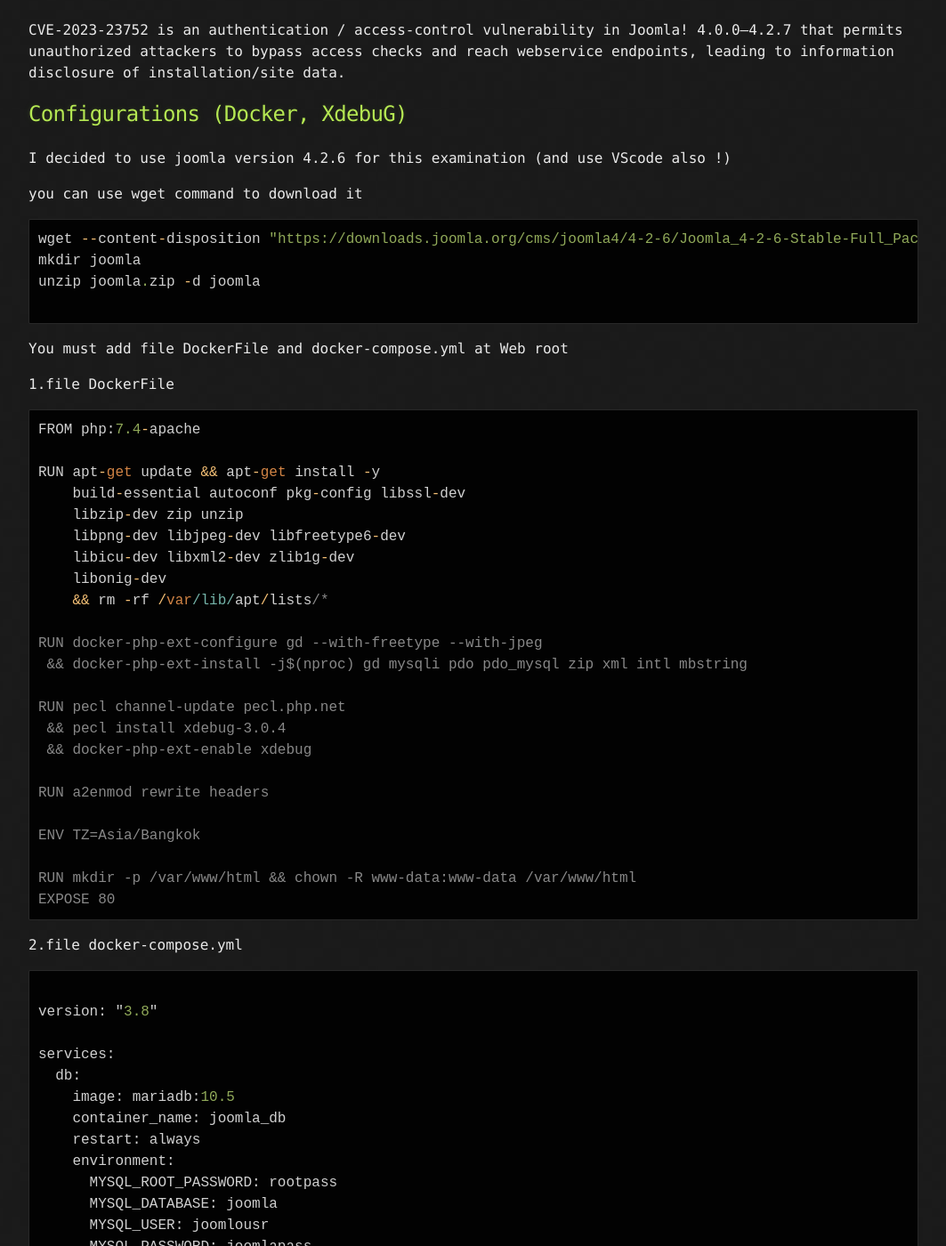
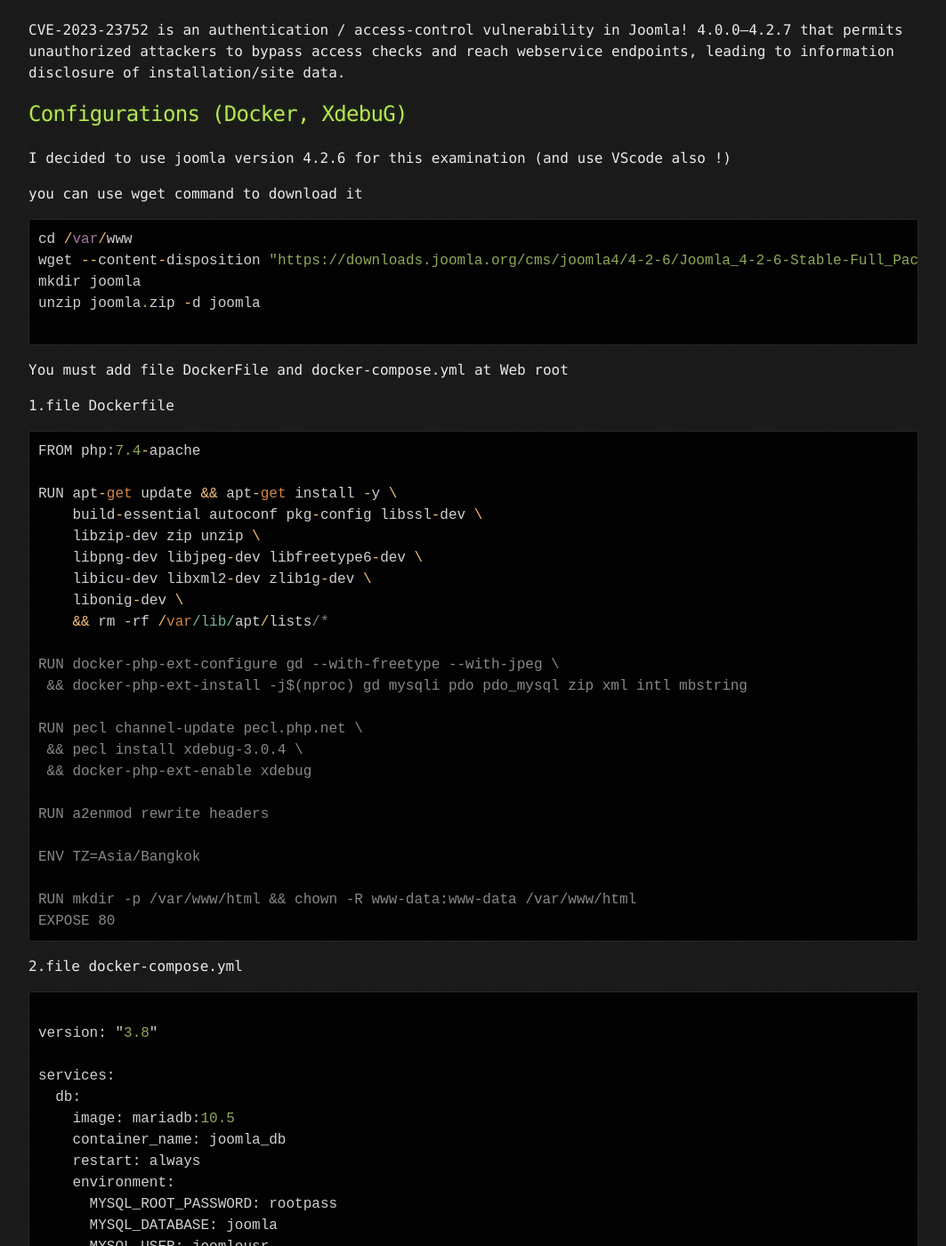
Before and after one commit to 0xki29/blog, a Jekyll site: the page built from _posts/2025-10-30-phan-tich-CVE-2023-23752.md, in a window 1280 px wide and 1400 px high, scrolled down 410 px. Shown: the whole window at 89% size, without its empty margins (108-1171 px from the left). Built offline with Jekyll 4.4.1, drawn with Linux system fonts in a browser that asks for light colours; some of the changed text lies outside the part shown.

Commit message:
Add post: Phân tích CVE-2023-23752

````diff
--- a/_posts/2025-10-30-phan-tich-CVE-2023-23752.md
+++ b/_posts/2025-10-30-phan-tich-CVE-2023-23752.md
@@ -19,6 +19,7 @@ I decided to use joomla version 4.2.6 for this examination (and use VScode also
 you can use wget command to download it
 
 ```php
+cd /var/www
 wget --content-disposition "https://downloads.joomla.org/cms/joomla4/4-2-6/Joomla_4-2-6-Stable-Full_Package.zip?format=zip" -O joomla.zip
 mkdir joomla
 unzip joomla.zip -d joomla
@@ -28,24 +29,24 @@ unzip joomla.zip -d joomla
 
 You must add file DockerFile and docker-compose.yml at Web root
 
-1.file DockerFile
+1.file Dockerfile
 
 ```js
 FROM php:7.4-apache
 
-RUN apt-get update && apt-get install -y
-    build-essential autoconf pkg-config libssl-dev
-    libzip-dev zip unzip
-    libpng-dev libjpeg-dev libfreetype6-dev
-    libicu-dev libxml2-dev zlib1g-dev
-    libonig-dev
+RUN apt-get update && apt-get install -y \
+    build-essential autoconf pkg-config libssl-dev \
+    libzip-dev zip unzip \
+    libpng-dev libjpeg-dev libfreetype6-dev \
+    libicu-dev libxml2-dev zlib1g-dev \
+    libonig-dev \
     && rm -rf /var/lib/apt/lists/*
 
-RUN docker-php-ext-configure gd --with-freetype --with-jpeg
+RUN docker-php-ext-configure gd --with-freetype --with-jpeg \
  && docker-php-ext-install -j$(nproc) gd mysqli pdo pdo_mysql zip xml intl mbstring
 
-RUN pecl channel-update pecl.php.net
- && pecl install xdebug-3.0.4
+RUN pecl channel-update pecl.php.net \
+ && pecl install xdebug-3.0.4 \
  && docker-php-ext-enable xdebug
 
 RUN a2enmod rewrite headers
@@ -124,3 +125,10 @@ volumes:
   ]
 }
 ```
+
+5. cd to Web root and using commands
+
+```bash
+chown -R www-data:www-data /var/www/joomla
+docker compose up
+```
````
